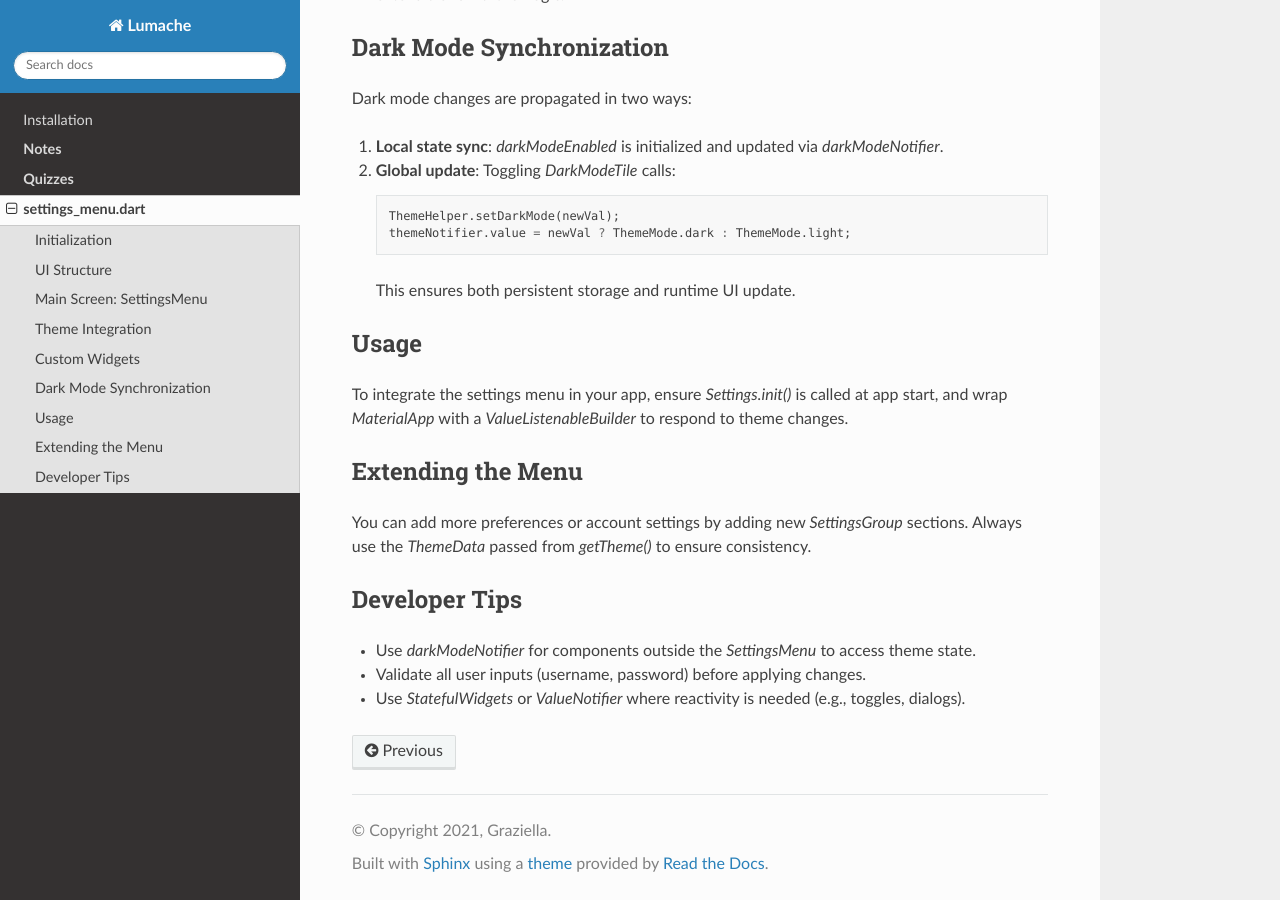
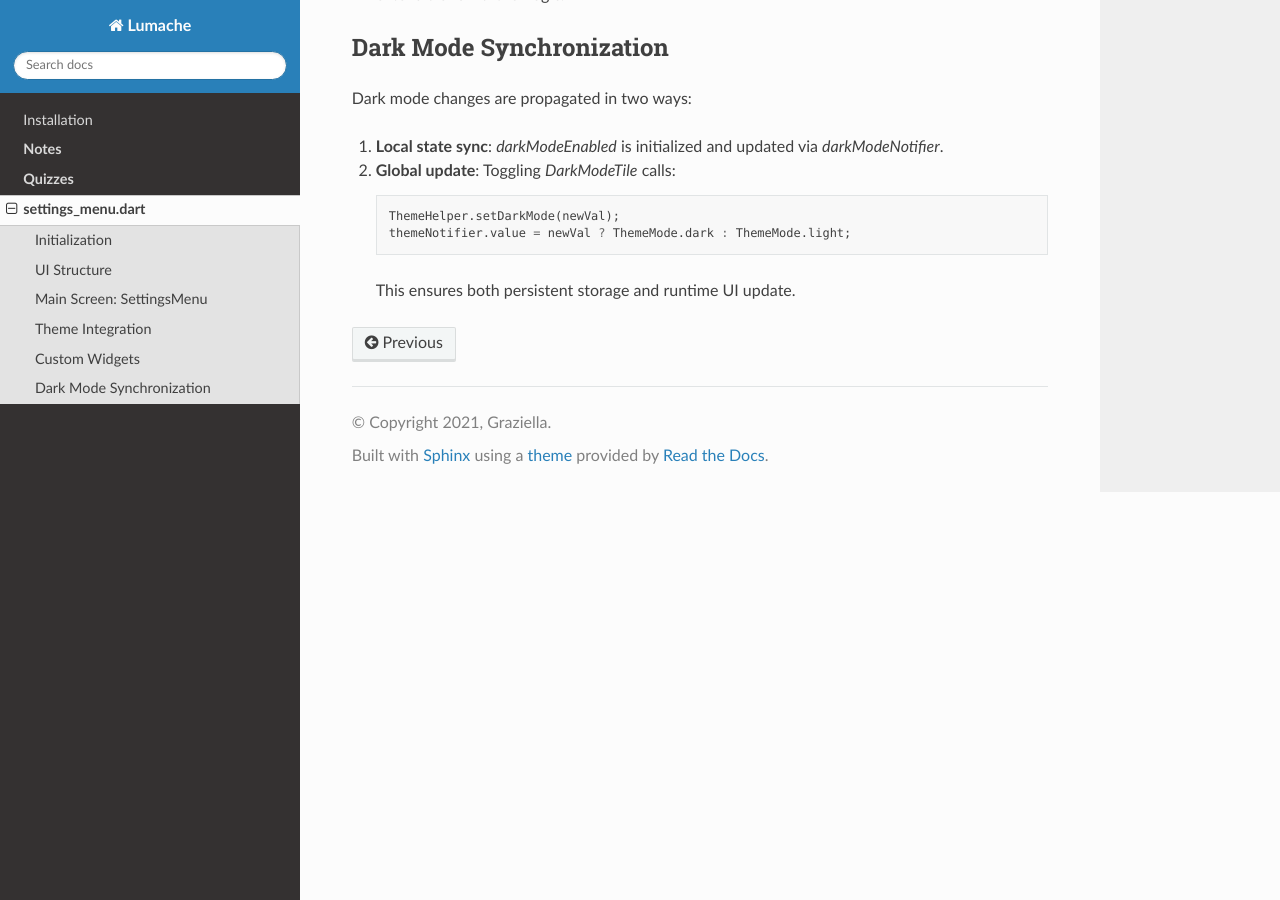
Before and after one commit to Oroskan/SETAP-CW-documentation, a Sphinx documentation site: the page built from docs/source/settings.rst, in a window 1280 px wide and 900 px high, scrolled down 1581 px. Built offline with Sphinx 7.4.7 and the Read the Docs theme 3.1.0, drawn with Linux system fonts in a browser that asks for light colours.

Commit message:
Update settings.rst

```diff
--- a/docs/source/settings.rst
+++ b/docs/source/settings.rst
@@ -81,20 +81,3 @@ Dark mode changes are propagated in two ways:
       themeNotifier.value = newVal ? ThemeMode.dark : ThemeMode.light;
 
    This ensures both persistent storage and runtime UI update.
-
-Usage
------
-
-To integrate the settings menu in your app, ensure `Settings.init()` is called at app start, and wrap `MaterialApp` with a `ValueListenableBuilder` to respond to theme changes.
-
-Extending the Menu
-------------------
-
-You can add more preferences or account settings by adding new `SettingsGroup` sections. Always use the `ThemeData` passed from `getTheme()` to ensure consistency.
-
-Developer Tips
---------------
-
-- Use `darkModeNotifier` for components outside the `SettingsMenu` to access theme state.
-- Validate all user inputs (username, password) before applying changes.
-- Use `StatefulWidgets` or `ValueNotifier` where reactivity is needed (e.g., toggles, dialogs).
```
